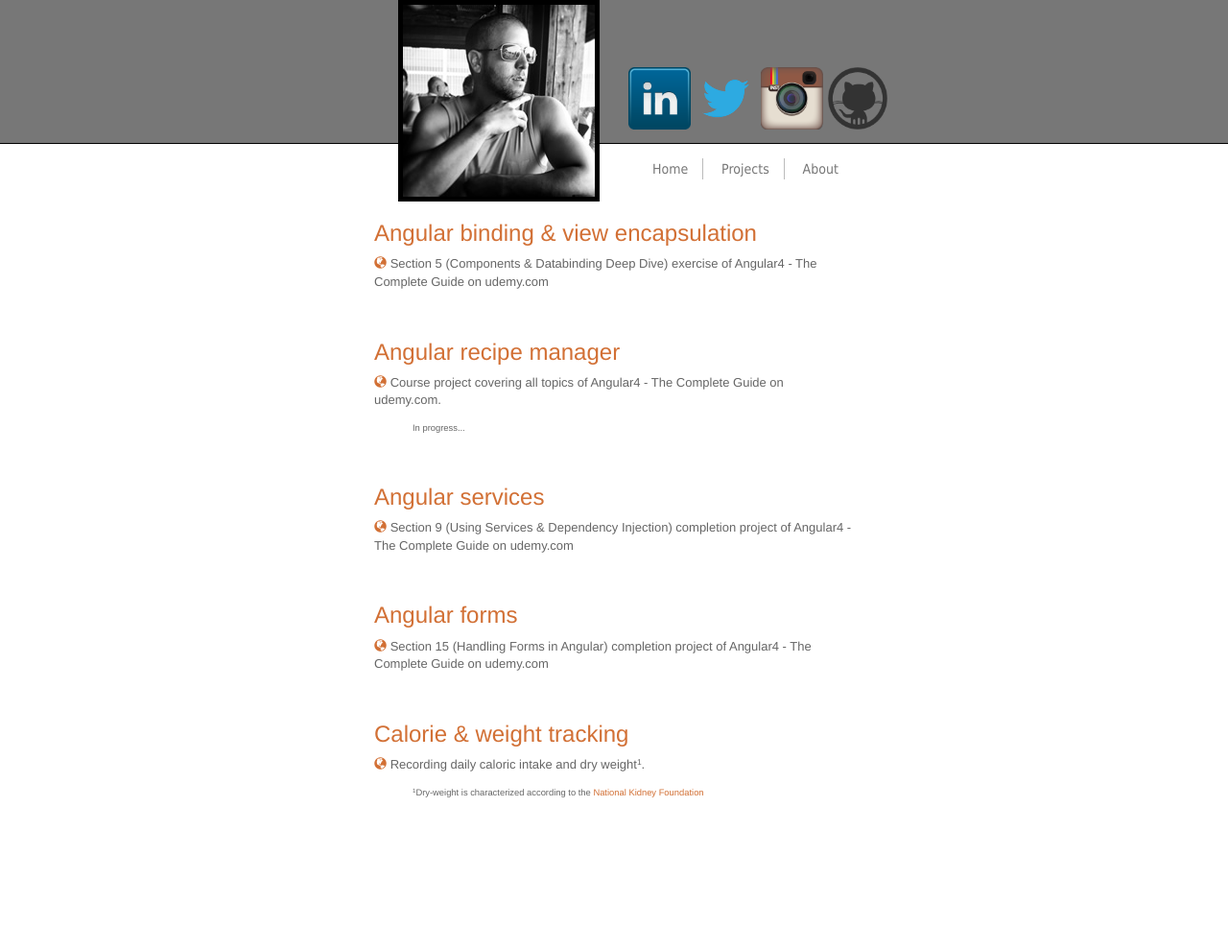
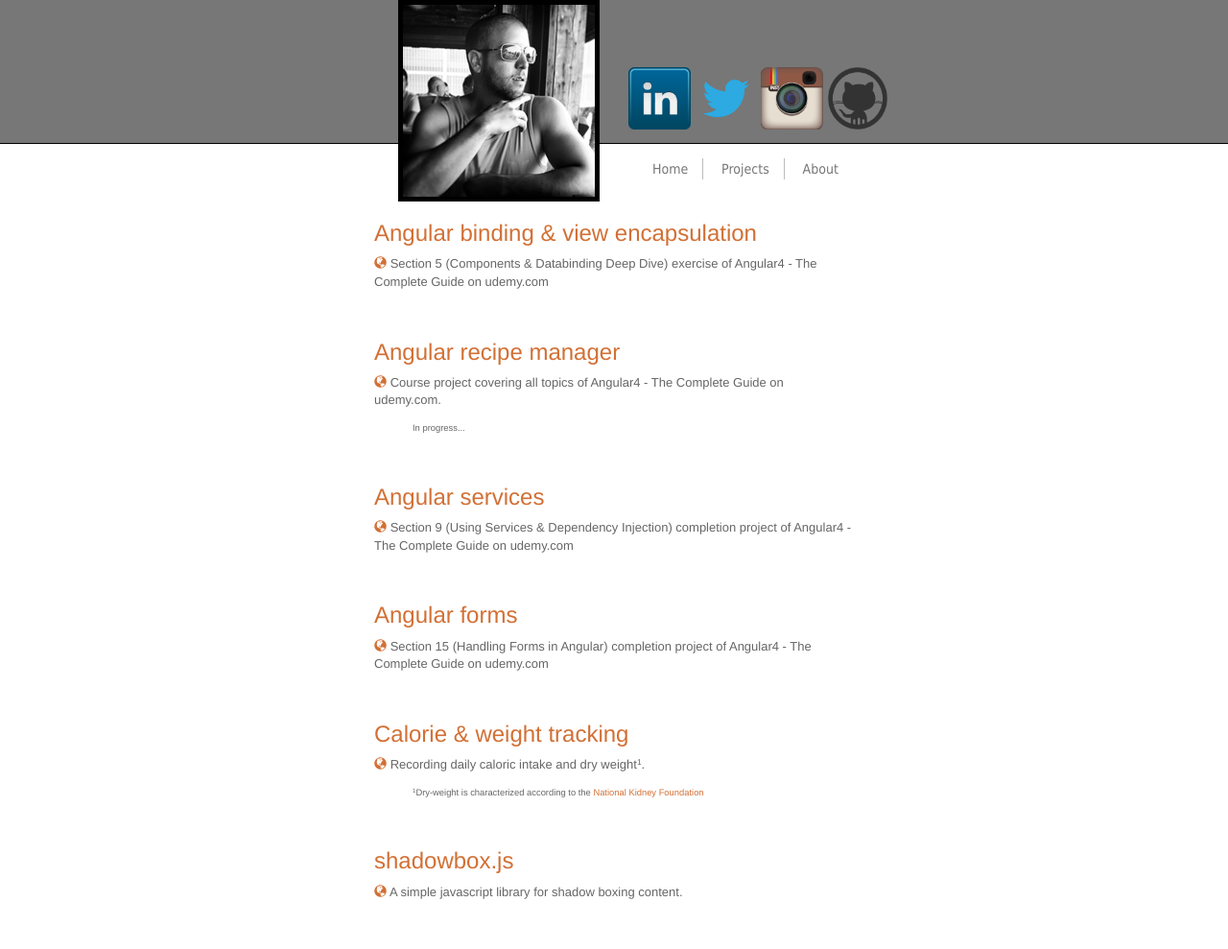
Before and after one commit to Floresj4/floresj4.github.io, a Jekyll site: the page built from projects.html, in a window 1280 px wide. Shown: the whole page at 96% size. Built offline with Jekyll 4.4.1, drawn with Linux system fonts in a browser that asks for light colours; nearby versions of some CDN libraries; before the commit the page ends 900 px from its top, so only the background shows below that.

Commit message:
adding shadowbox.js project

```diff
--- a/projects.html
+++ b/projects.html
@@ -85,3 +85,18 @@ layout: simple-page
 				<a href='https://www.kidney.org/atoz/content/dry-weight'>National Kidney Foundation</a></small></li>
 		</ul>
 	</div>
+
+	<div class='blog-post'>
+		<h3 class='project-link'>
+			<a href='https://floresj4.github.io/shadowbox/'>shadowbox.js</a>
+		</h3>
+
+		<p>
+			<span class='project-link'>
+				<a href='https://floresj4.github.io/shadowbox/' class='project-link-icon'>
+					<span class='glyphicon glyphicon-globe'></span>
+				</a>
+			</span>
+			A simple javascript library for shadow boxing content.
+		</p>
+	</div>
```
